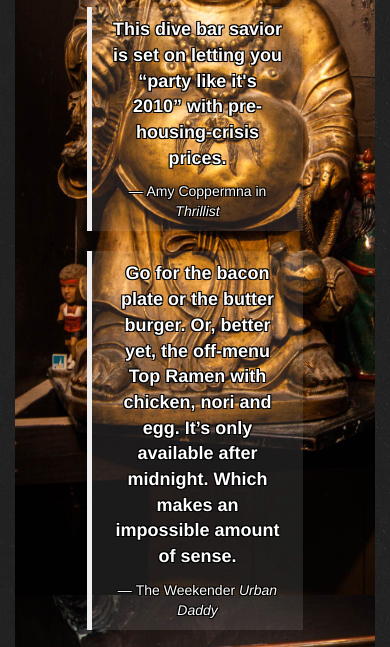
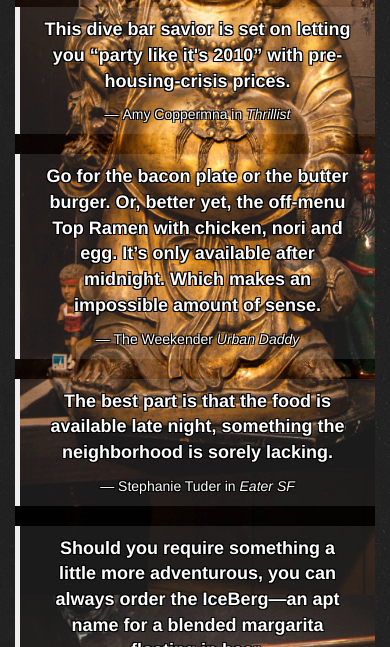
Before and after one commit to ctstone/tavern, a website: page www/press.html in a window 390 px wide. Shown: the part 447-1094 px from the top of the page. Drawn offline with nearby package versions, Linux system fonts and the light colour scheme; files that its build step writes are made by us from their sources; files whose address does not match are found by name.

Commit message:
fixed press quotes on small screen

```diff
--- a/scss/site.scss
+++ b/scss/site.scss
@@ -84,8 +84,14 @@ body {
 
   blockquote {
     background-color:rgba(255, 255, 255, 0.1);
+    margin-left:20%;
+    margin-right:20%;
     footer {
       color:white;
+    }
+    @media (max-width:992px) {
+      margin-left:0;
+      margin-right:0;
     }
   }
 }
--- a/www/press.html
+++ b/www/press.html
@@ -13,7 +13,7 @@
 
           <h2 class="tk-almaq-rough">HO’S BOOTLEG TAVERN IN THE PRESS</h2>
 
-          <div style="padding:0 20%;">
+          <div >
             <blockquote>
               <p>This dive bar savior is set on letting you “party like it's 2010” with pre-housing-crisis prices.</p>
               <footer>Amy Coppermna in <cite>Thrillist</cite></footer>
```
